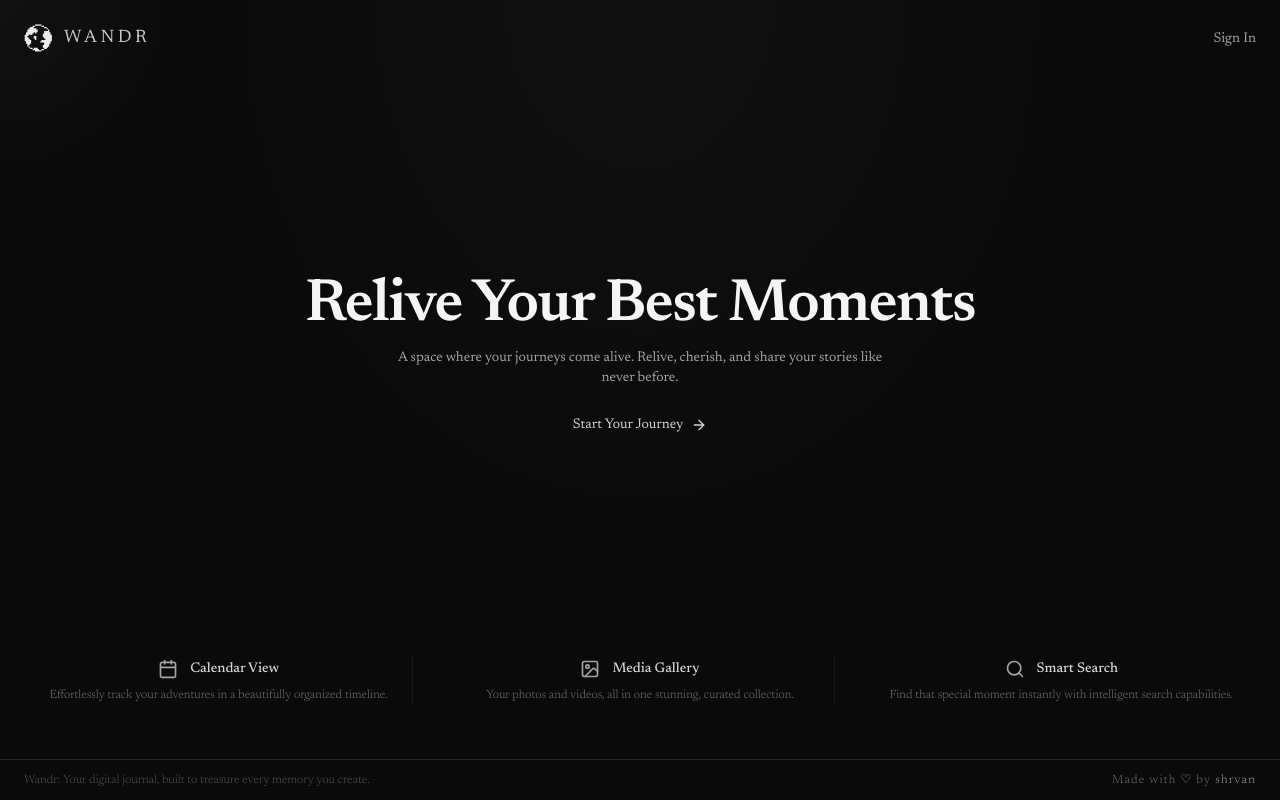
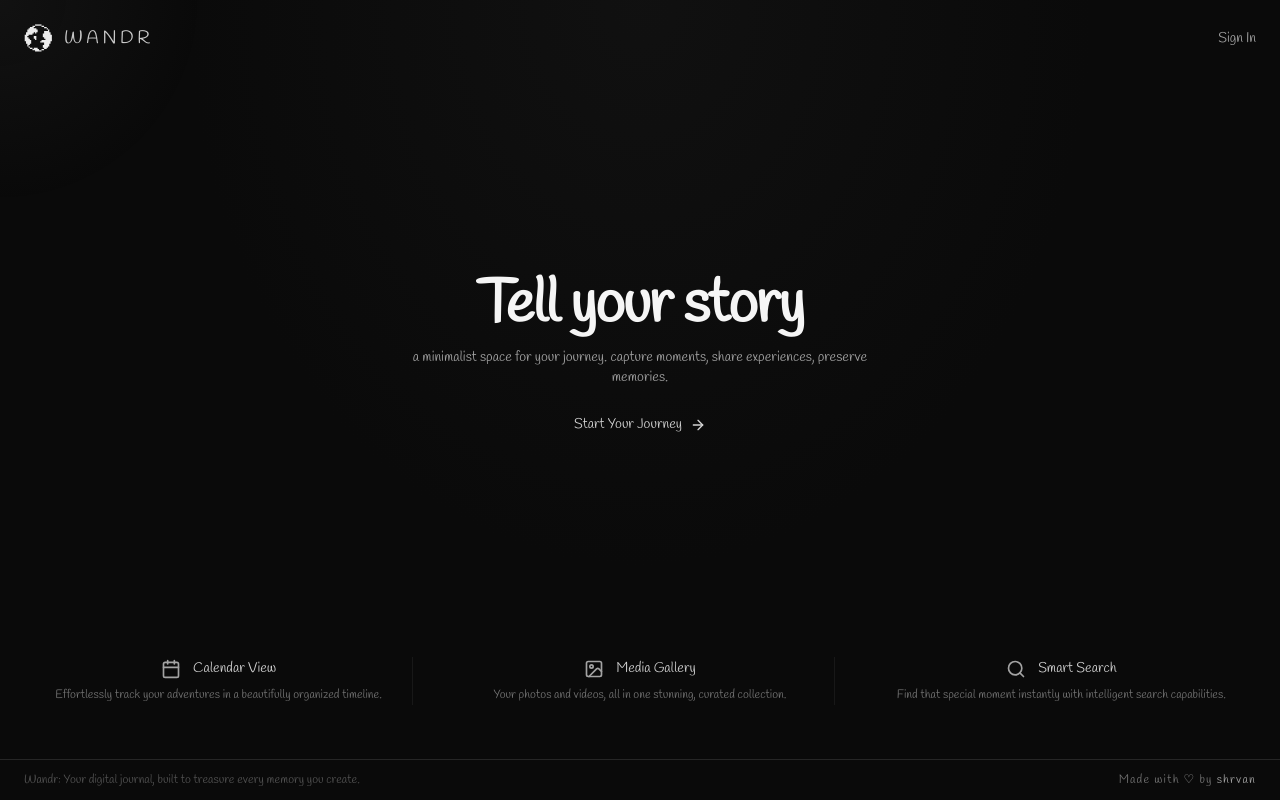
Before and after one commit to 01shrvan/Wandr-app, a Next.js app: page / in a window 1280 px wide. Built offline with nearby package versions, Linux system fonts and the light colour scheme.

Commit message:
refactor: update font imports and modify landing page text for clarity

```diff
--- a/src/app/layout.tsx
+++ b/src/app/layout.tsx
@@ -1,9 +1,9 @@
 import "@/app/globals.css"
-import { Inter, Newsreader } from "next/font/google"
+import { Inter, Handlee } from "next/font/google"
 import type { Metadata } from "next"
 
 const inter = Inter({ subsets: ["latin"], variable: "--font-inter", display: "swap" })
-const newsreader = Newsreader({ subsets: ["latin"], variable: "--font-newsreader", display: "swap" })
+const handlee = Handlee({ weight: "400", subsets: ["latin"], variable: "--font-handlee", display: "swap" })
 
 const description = "Your digital journal, built to treasure every memory you create."
 
@@ -44,8 +44,8 @@ export const metadata: Metadata = {
 
 export default function RootLayout({ children }: { children: React.ReactNode }) {
   return (
-    <html lang="en" className={`${inter.variable} ${newsreader.variable}`}>
-      <body className={`${inter.className} ${newsreader.className}`}>{children}</body>
+    <html lang="en" className={`${inter.variable} ${handlee.variable}`}>
+      <body className={`${inter.className} ${handlee.className}`}>{children}</body>
     </html>
   )
 }
--- a/src/app/page.tsx
+++ b/src/app/page.tsx
@@ -90,10 +90,10 @@ export default function LandingPage() {
         >
           <div className="max-w-2xl">
             <h1 className="font-serif text-3xl sm:text-4xl md:text-5xl lg:text-6xl font-semibold tracking-tight text-neutral-100">
-              Relive Your Best Moments
+              Tell your story
             </h1>
             <p className="mx-auto mt-3 max-w-lg text-xs sm:text-sm leading-relaxed text-neutral-400">
-              A space where your journeys come alive. Relive, cherish, and share your stories like never before.
+              a minimalist space for your journey. capture moments, share experiences, preserve memories.
             </p>
 
             <motion.div className="mt-6">
```
